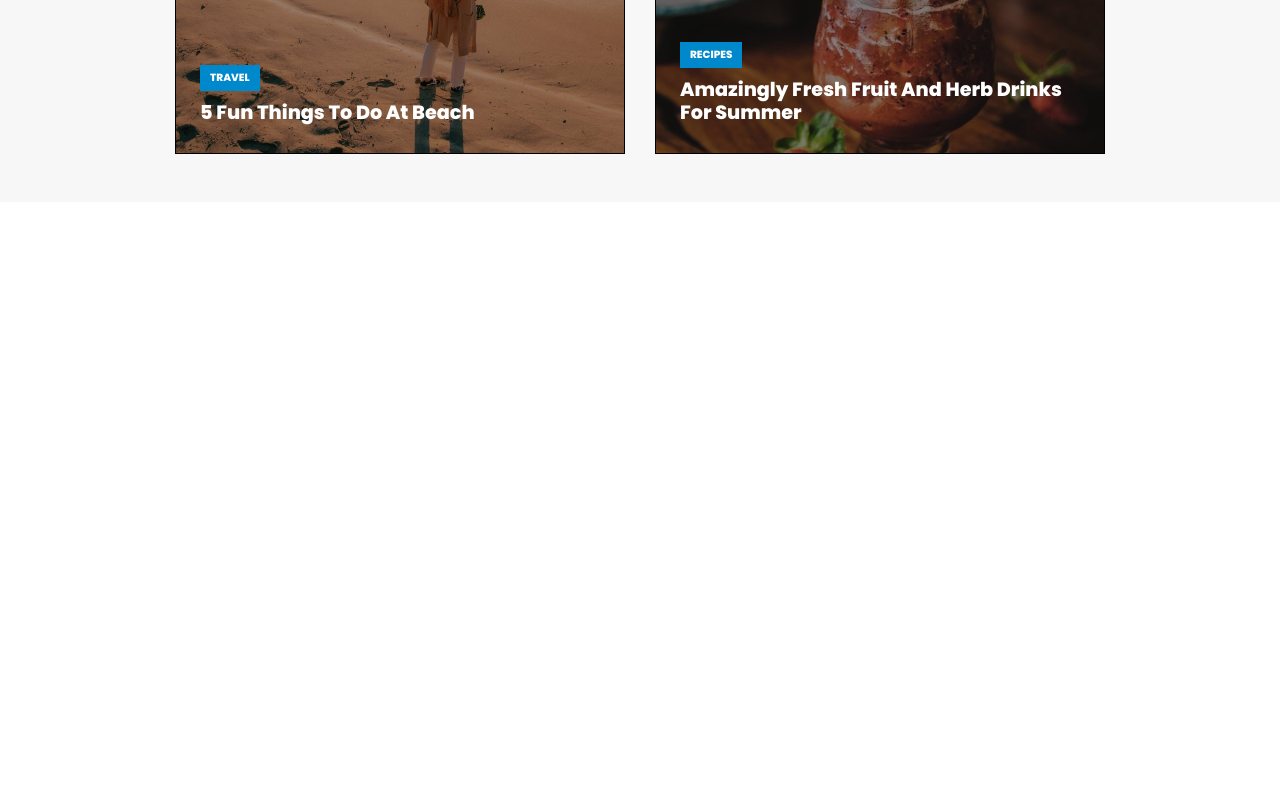
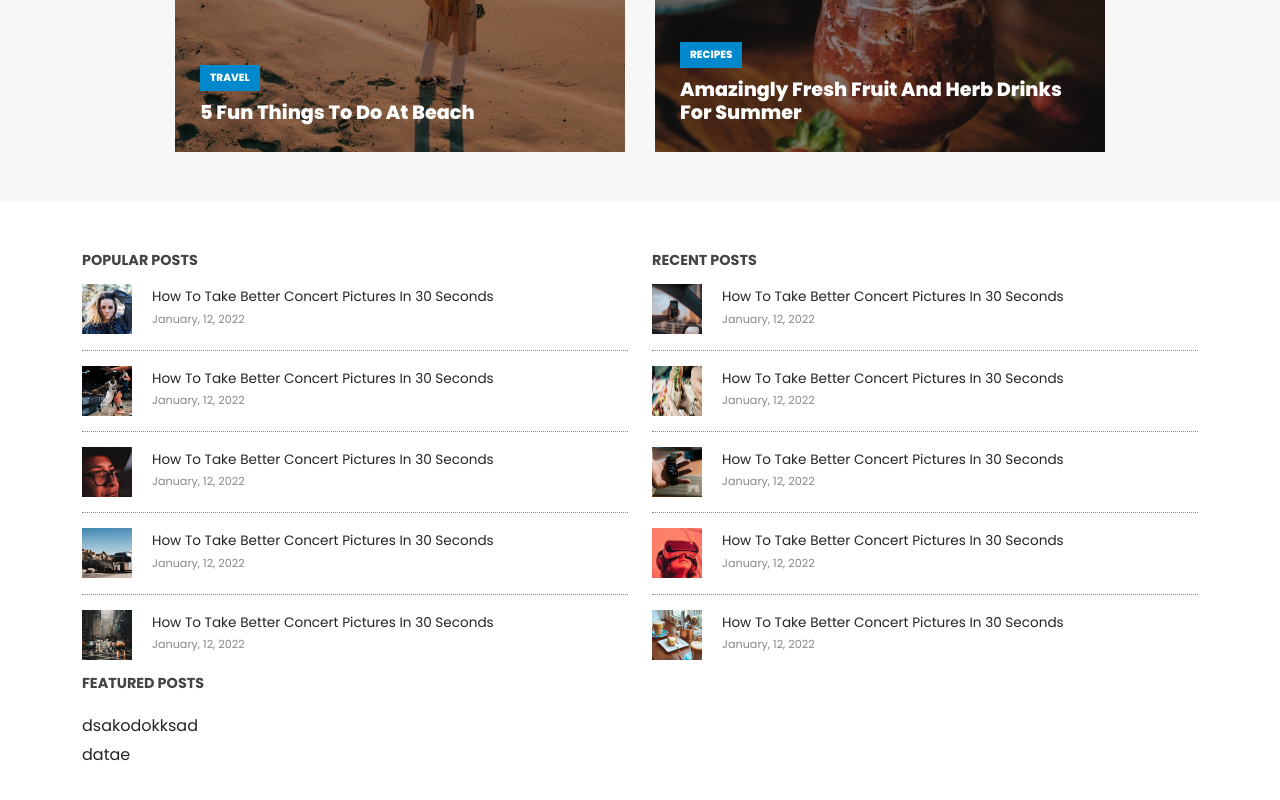
Before and after one commit to RiccardoLoPresti/proj-html-vuejs, a Vue app: page / in a window 1280 px wide. Shown: the part 938-1738 px from the top of the page. Before the commit the page ends 1140 px from the top, so only its background shows below. Built offline with nearby package versions, Linux system fonts and the light colour scheme.

Commit message:
[add] popular and recent posts

```diff
--- a/src/App.vue
+++ b/src/App.vue
@@ -2,12 +2,14 @@
 
 import AppHeader from '../src/components/AppHeader.vue'
 import AppJumbo from '../src/components/AppJumbo.vue'
+import AppInfo from '../src/components/AppInfo.vue'
 
 export default {
   name:'App',
   components:{
     AppHeader,
-    AppJumbo
+    AppJumbo,
+    AppInfo
   }
 }
 </script>
@@ -15,6 +17,7 @@ export default {
 <template>
   <AppHeader/>
   <AppJumbo/>
+  <AppInfo/>
 </template>
 
 <style lang="scss">
--- a/src/components/AppInfo.vue
+++ b/src/components/AppInfo.vue
@@ -1,13 +1,172 @@
 <script>
 export default {
-    name:'AppInfo'
+    name:'AppInfo',
+    data(){
+        return{
+            populars:[
+                {
+                    img:'../src/assets/images/blog-55.jpg',
+                    text:'how to take better concert pictures in 30 seconds',
+                    data:'january, 12, 2022'
+                },
+                {
+                    img:'../src/assets/images/blog-56.jpg',
+                    text:'how to take better concert pictures in 30 seconds',
+                    data:'january, 12, 2022'
+                },
+                {
+                    img:'../src/assets/images/blog-57.jpg',
+                    text:'how to take better concert pictures in 30 seconds',
+                    data:'january, 12, 2022'
+                },
+                {
+                    img:'../src/assets/images/blog-58.jpg',
+                    text:'how to take better concert pictures in 30 seconds',
+                    data:'january, 12, 2022'
+                },
+                {
+                    img:'../src/assets/images/blog-59.jpg',
+                    text:'how to take better concert pictures in 30 seconds',
+                    data:'january, 12, 2022'
+                },
+            ],
+            recents:[
+                {
+                    img:'../src/assets/images/blog-65.jpg',
+                    text:'how to take better concert pictures in 30 seconds',
+                    data:'january, 12, 2022'
+                },
+                {
+                    img:'../src/assets/images/blog-66.jpg',
+                    text:'how to take better concert pictures in 30 seconds',
+                    data:'january, 12, 2022'
+                },
+                {
+                    img:'../src/assets/images/blog-67.jpg',
+                    text:'how to take better concert pictures in 30 seconds',
+                    data:'january, 12, 2022'
+                },
+                {
+                    img:'../src/assets/images/blog-68.jpg',
+                    text:'how to take better concert pictures in 30 seconds',
+                    data:'january, 12, 2022'
+                },
+                {
+                    img:'../src/assets/images/blog-69.jpg',
+                    text:'how to take better concert pictures in 30 seconds',
+                    data:'january, 12, 2022'
+                },
+            ]
+        }
+    }
 }
 </script>
 
 <template>
+  <section>
+    <div class="container h-100">
 
+        <div class="row h-100">
+
+            <div class="col-xxl-4 col-lg-6">
+
+                <div class="post-wrapper ">
+
+                    <h3 class="m-0">Popular posts</h3>
+
+                    <div v-for="popular in populars" :key="popular" class="posts d-flex">
+                        <div class="box-img d-flex align-items-center">
+                            <img :src="popular.img" alt="">
+                        </div>
+                        <div class="text">
+                            <h6 class="m-0">{{popular.text}}</h6>
+                            <span>{{popular.data}}</span>
+                        </div>
+                    </div>
+
+                </div>
+
+            </div>
+
+            <div class="col-xxl-4 col-lg-6">
+
+                <div class="post-wrapper ">
+
+                    <h3 class="m-0">Recent posts</h3>
+
+                    <div v-for="recent in recents" :key="recent" class="posts d-flex">
+                        <div class="box-img d-flex align-items-center">
+                            <img :src="recent.img" alt="">
+                        </div>
+                        <div class="text">
+                            <h6 class="m-0">{{recent.text}}</h6>
+                            <span>{{recent.data}}</span>
+                        </div>
+                    </div>
+
+                </div>
+
+            </div>
+
+            <div class="col-xxl-4 col-lg-6">
+
+                <h3 class="m-0">featured posts</h3>
+
+                <div class="posts">
+                        <div class="box-img">
+                            <img src="" alt="">
+                        </div>
+                        <h6>dsakodokksad</h6>
+                        <span>datae</span>
+                    </div>
+            </div>
+        </div>
+
+    </div>
+  </section>
 </template>
 
 <style lang="scss" scoped>
+@use '../styles/partials/vars' as *;
+
+.container{
+    margin-top:50px;
+    margin-bottom:60px;
+    h3{
+        color: $text-4444-dark-grey-color;
+        text-transform: uppercase;
+        font-weight: 700;
+        font-size: .9rem;
+    }
+    .post-wrapper{
+        .posts{
+            padding:10px 0;
+            border-bottom: 1px dotted $text-dark-grey-color;
+            &:last-child{
+                border-bottom: none;
+            }
+            img{
+                width: 50px;
+                height: 50px;
+                margin-right: 10px;
+            }
+            .text{
+                padding: 10px 10px;
+                h6, span{
+                    text-transform: capitalize;
+                }
+                h6{
+                    font-size: .85rem;
+
+                }
+                span{
+                    font-size: .7rem;
+                    color:$text-dark-grey-color ;
+                }
+            }
+        }
+    }
+}
+
 
 </style>
--- a/src/components/AppJumbo.vue
+++ b/src/components/AppJumbo.vue
@@ -16,7 +16,7 @@ export default {
     <div class="jumbo">
         <div class="container">
             <div class="row">
-                <div class="col-auto w-100 x d-flex justify-content-center flex-wrap">
+                <div class="col-auto wrapper w-100 d-flex justify-content-center flex-wrap">
                     <CardText/>
                 </div>
             </div>
@@ -33,8 +33,7 @@ export default {
     padding: 50px 0;
     background: $bg-very-ligth-grey-color;
 }
-.x{
+.wrapper{
     gap: 30px;
 }
-
 </style>
--- a/src/components/CardsText.vue
+++ b/src/components/CardsText.vue
@@ -48,7 +48,7 @@ export default {
 
 <template>
     <div v-for="item in items" :key="item" class="custom-card ">
-        <div class="box debug">
+        <div class="box">
 
             <img :src="item.img" alt="">
 
@@ -116,4 +116,5 @@ export default {
         display: block;
     }
 }
+
 </style>
--- a/src/styles/partials/_vars.scss
+++ b/src/styles/partials/_vars.scss
@@ -1,5 +1,6 @@
 @import 'node_modules/@fontsource/poppins/index.css';
 @import 'node_modules/@fontsource/poppins/600.css';
+@import 'node_modules/@fontsource/poppins/700.css';
 @import 'node_modules/@fontsource/poppins/800.css';
 
 /*BG COLORS*/
```
